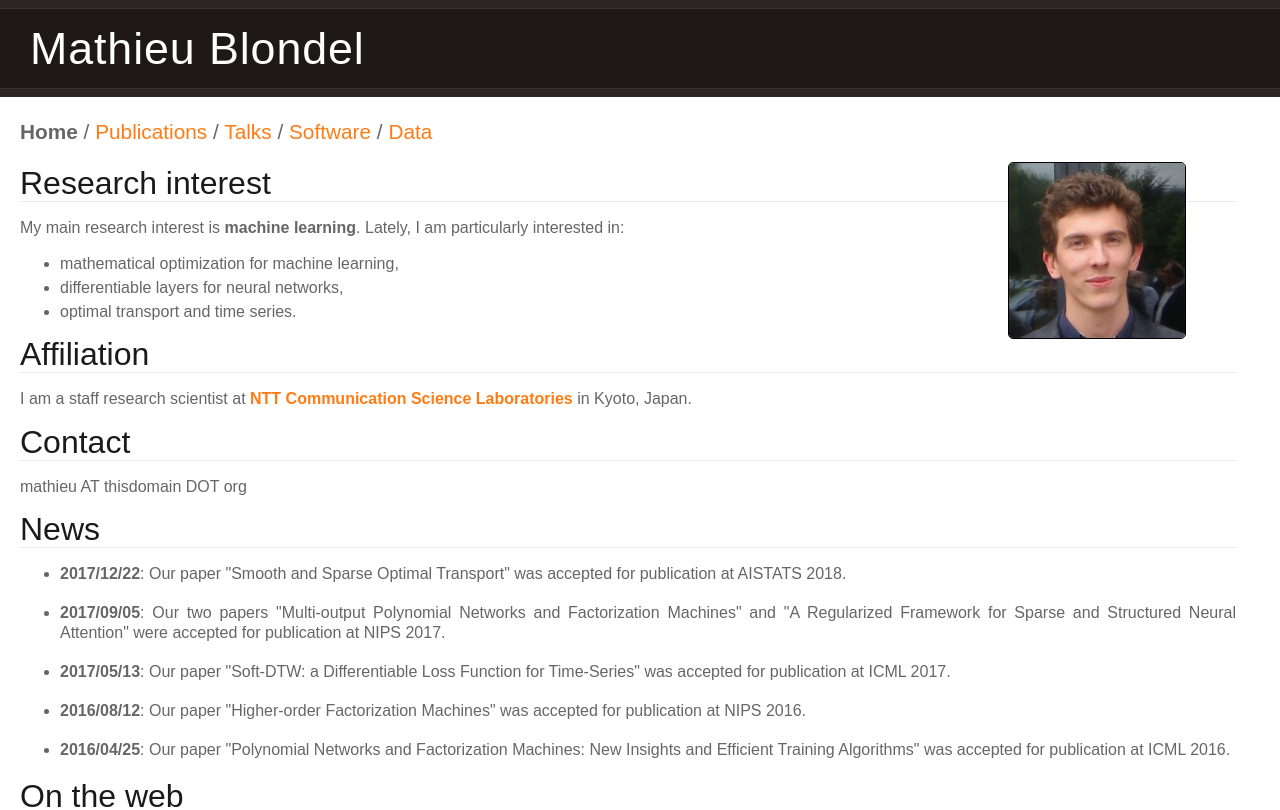
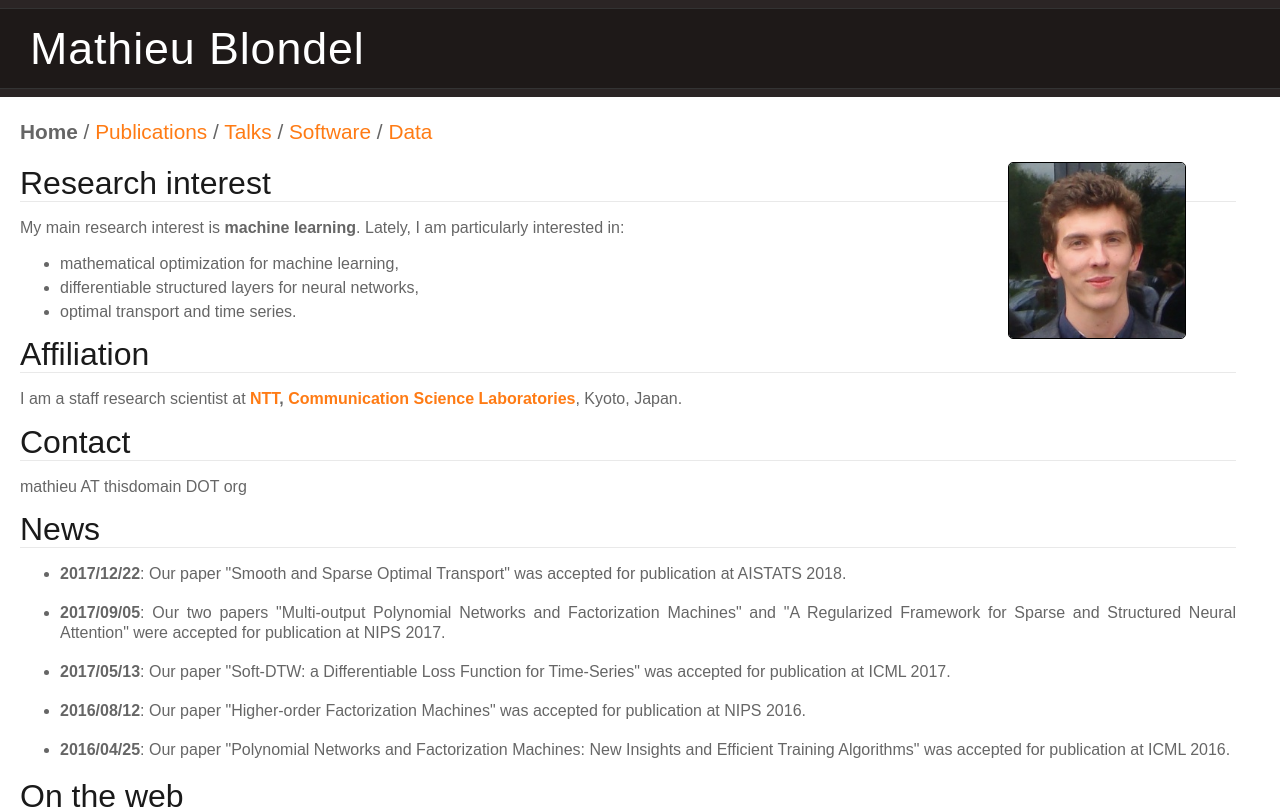
Before and after one commit to mblondel/mblondel.github.io, a plain HTML site: page index.html in a window 1280 px wide. Shown: the top 810 px of the page. Drawn offline with Linux system fonts and the light colour scheme.

Commit message:
Link to NTT.

```diff
--- a/index.html
+++ b/index.html
@@ -37,15 +37,16 @@
 
 <ul>
 <li>mathematical optimization for machine learning,</li>
-<li>differentiable layers for neural networks,</li>
+<li>differentiable structured layers for neural networks,</li>
 <li>optimal transport and time series.</li>
 </ul>
 
 <h2>Affiliation</h2>
 
 <p>I am a staff research scientist
-at <strong><a href="http://www.kecl.ntt.co.jp/rps/english/index_e.html">NTT Communication
-Science Laboratories</a></strong> in Kyoto, Japan.</p>
+at <strong><a href="http://www.ntt.co.jp/index_e.html">NTT</a>,
+<a href="http://www.kecl.ntt.co.jp/rps/english/index_e.html">Communication Science Laboratories</a></strong>,
+Kyoto, Japan.</p>
 
 <h2>Contact</h2>
 
```
